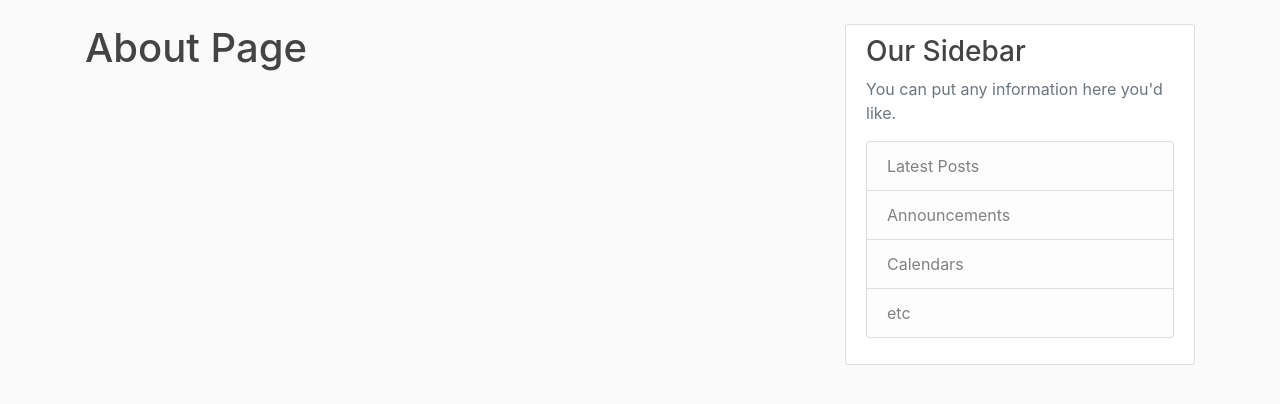
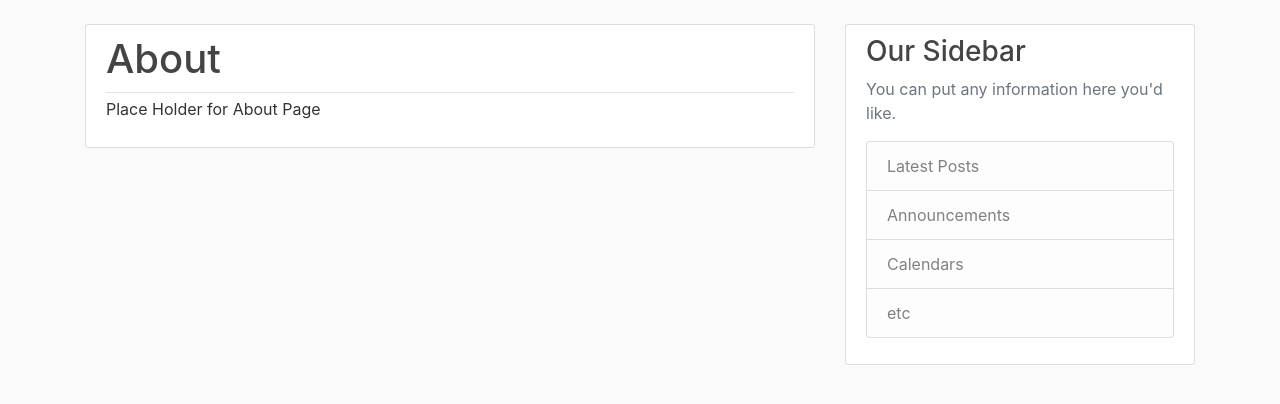
Before and after one commit to OmarMuhammedAli/Blog-post-app, a Django app: page /about/ in a window 1280 px wide. Shown: the part 56-460 px from the top of the page. Run offline with Django 3.2, Linux system fonts and the light colour scheme; some libraries are stand-ins or nearby versions.

Commit message:
Added styling for about page

```diff
--- a/blogpost/blog/templates/blog/about.html
+++ b/blogpost/blog/templates/blog/about.html
@@ -1,4 +1,10 @@
-{% extends 'blog/layout.html' %}
-{% block content %}
-    <h1>About Page</h1>
+{% extends 'blog/layout.html' %} {% block content %}
+<article class="media content-section">
+  <div class="media-body">
+    <div class="article-metadata">
+      <h1>About</h1>
+    </div>
+    <p class="article-content">Place Holder for About Page</p>
+  </div>
+</article>
 {% endblock content %}
```
